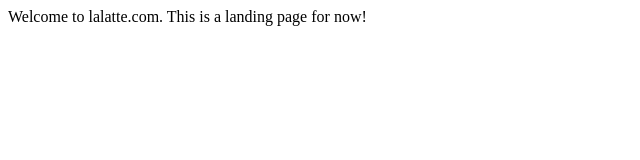
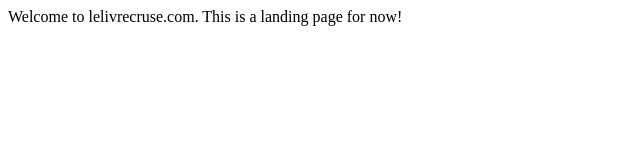
Before and after one commit to lelivrecruse/lelivrecruse, a plain HTML site: page docs/index.html in a window 1280 px wide. Shown: the full height of the page, 0-640 px from the left. Drawn offline with Linux system fonts and the light colour scheme.

Commit message:
Update index.html

```diff
--- a/docs/index.html
+++ b/docs/index.html
@@ -10,6 +10,6 @@
 </head>
 
 <body>
-  Welcome to lalatte.com. This is a landing page for now!
+  Welcome to lelivrecruse.com. This is a landing page for now!
 </body>
 </html>
```
